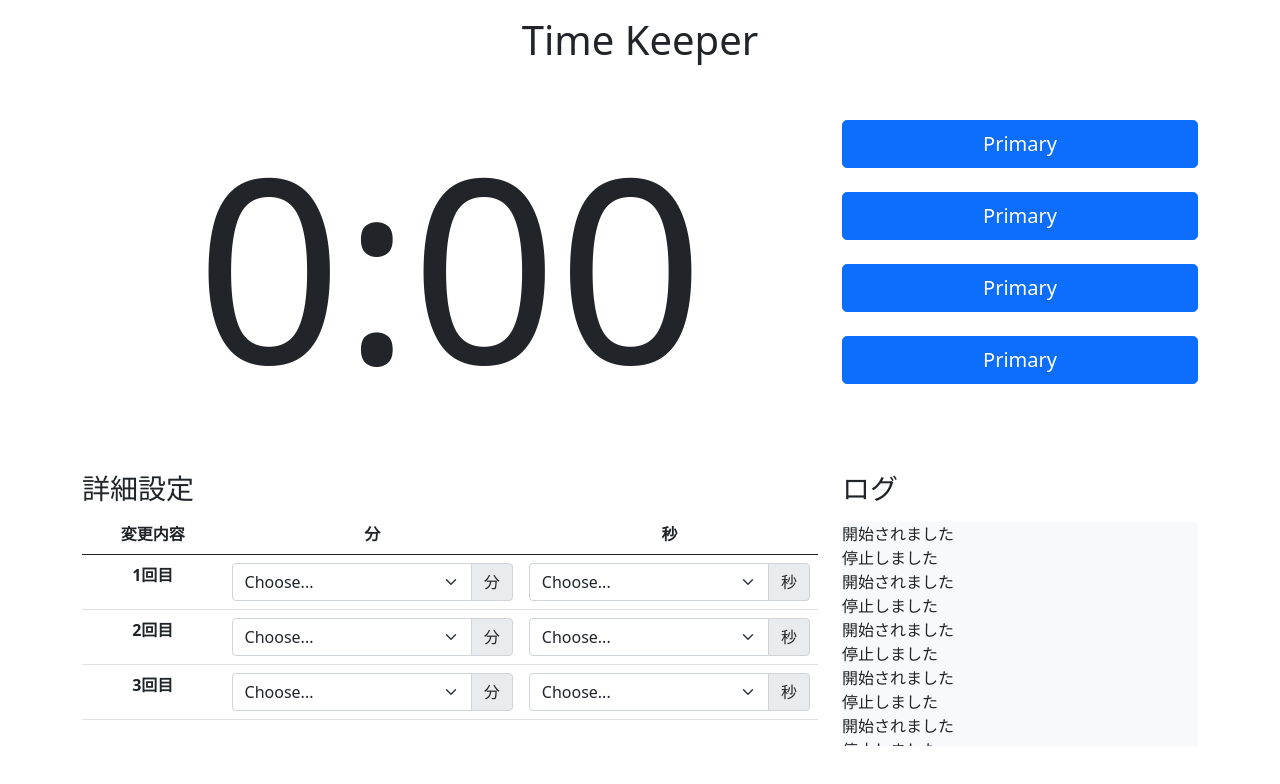
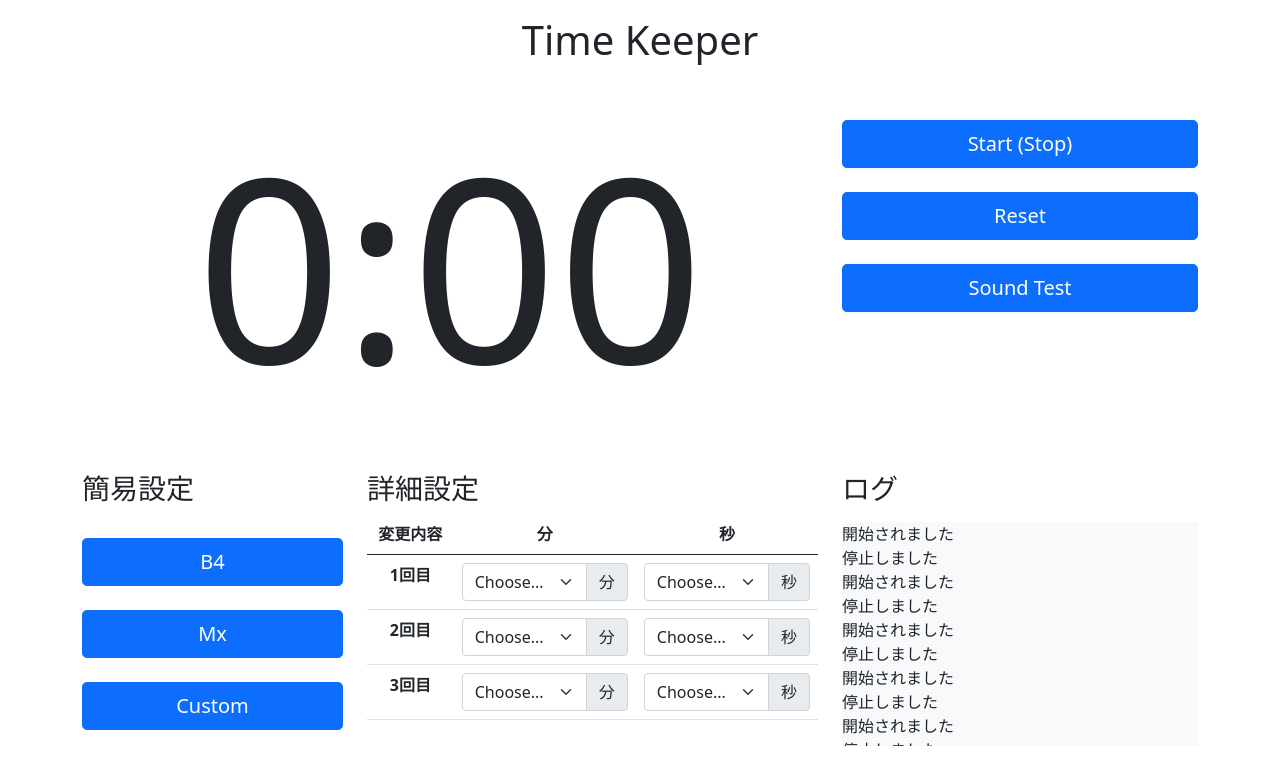
Before and after one commit to muneue-suwa/time-keeper, a website: page docs/index.html in a window 1280 px wide. Drawn offline with nearby package versions, Linux system fonts and the light colour scheme.

Commit message:
Change design

```diff
--- a/docs/index.html
+++ b/docs/index.html
@@ -22,14 +22,19 @@
                 <p id="timer">0:00</p>
             </div>
             <div class="col-4 align-items-center">
-                <button type="button" class="col-12 mt-5 btn btn-primary btn-lg">Primary</button>
-                <button type="button" class="col-12 mt-4 btn btn-primary btn-lg">Primary</button>
-                <button type="button" class="col-12 mt-4 btn btn-primary btn-lg">Primary</button>
-                <button type="button" class="col-12 mt-4 btn btn-primary btn-lg">Primary</button>
+                <button type="button" class="col-12 mt-5 btn btn-primary btn-lg">Start (Stop)</button>
+                <button type="button" class="col-12 mt-4 btn btn-primary btn-lg">Reset</button>
+                <button type="button" class="col-12 mt-4 btn btn-primary btn-lg">Sound Test</button>
             </div>
         </div>
         <div class="row">
-            <div class="col-8">
+            <div class="col-3">
+                <h2 class="fs-3">簡易設定</h2>
+                <button type="button" class="col-12 mt-4 btn btn-primary btn-lg">B4</button>
+                <button type="button" class="col-12 mt-4 btn btn-primary btn-lg">Mx</button>
+                <button type="button" class="col-12 mt-4 btn btn-primary btn-lg">Custom</button>
+            </div>
+            <div class="col-5">
                 <h2 class="fs-3">詳細設定</h2>
                 <table class="table text-center" id="settings-table">
                     <thead>
```
